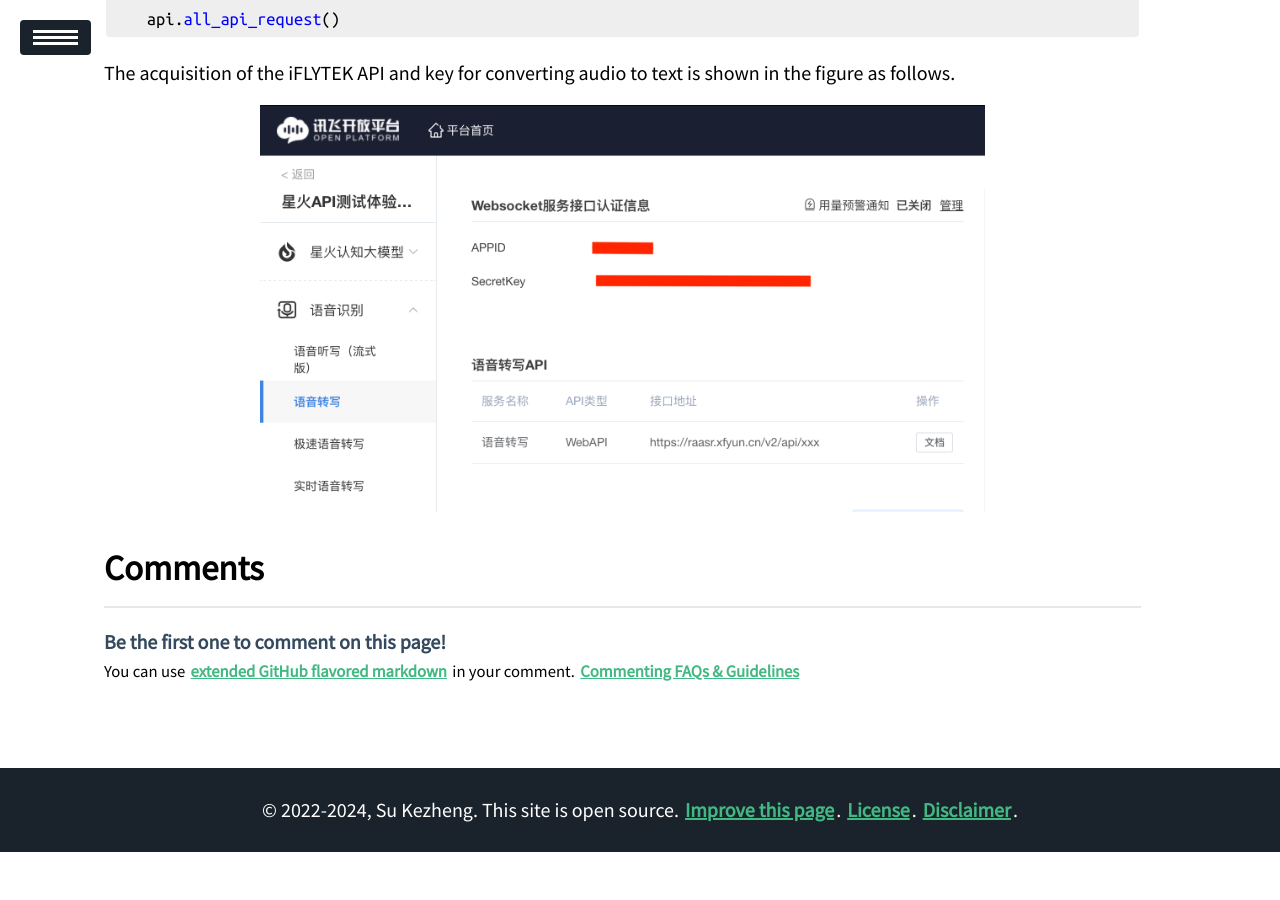
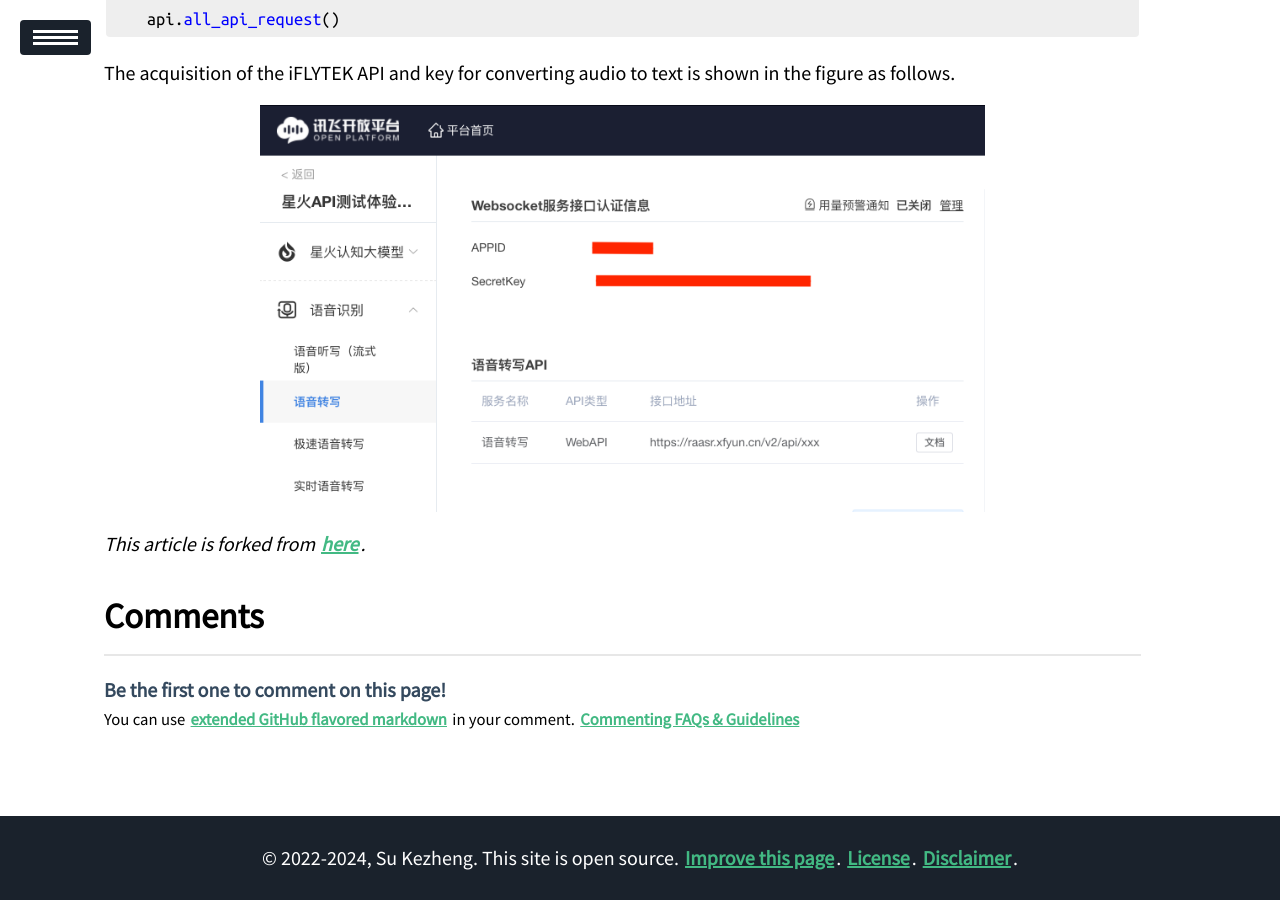
Before and after one commit to ssskz/ssskz.github.io, a Jekyll site: the page built from _posts/2024-12-15-Video-To-Text.md, in a window 1280 px wide and 900 px high, scrolled down 6679 px. Built offline with Jekyll 4.4.1, drawn with Linux system fonts in a browser that asks for light colours; our own code applies the rules of GitHub Pages for plain Markdown files; a script that is not in the unit is left out; before the commit the page ends 7531 px from its top, so only the background shows below that.

Commit message:
update _posts/2024-12-15-Video-To-Text.md.
Signed-off-by: ssskz <12497590+ssskz@user.noreply.gitee.com>

```diff
--- a/_posts/2024-12-15-Video-To-Text.md
+++ b/_posts/2024-12-15-Video-To-Text.md
@@ -214,3 +214,5 @@
 The acquisition of the iFLYTEK API and key for converting audio to text is shown in the figure as follows.
 
 <img src="https://ssskz.github.io/materials/DL/xunfei.png" width="70%">
+
+_This article is forked from [here](https://blog.csdn.net/qq_38652677/article/details/124591907?spm=1001.2014.3001.5506)._
```
